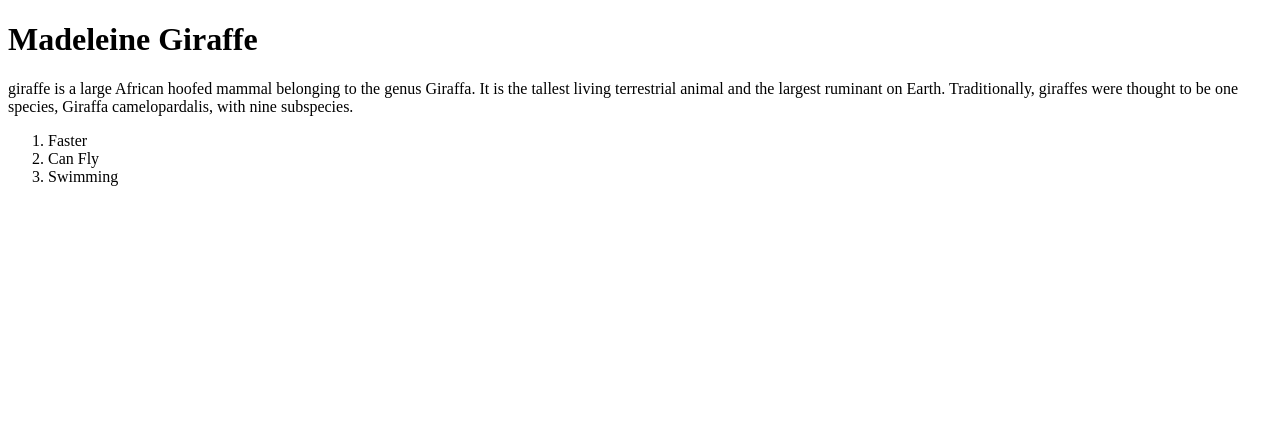
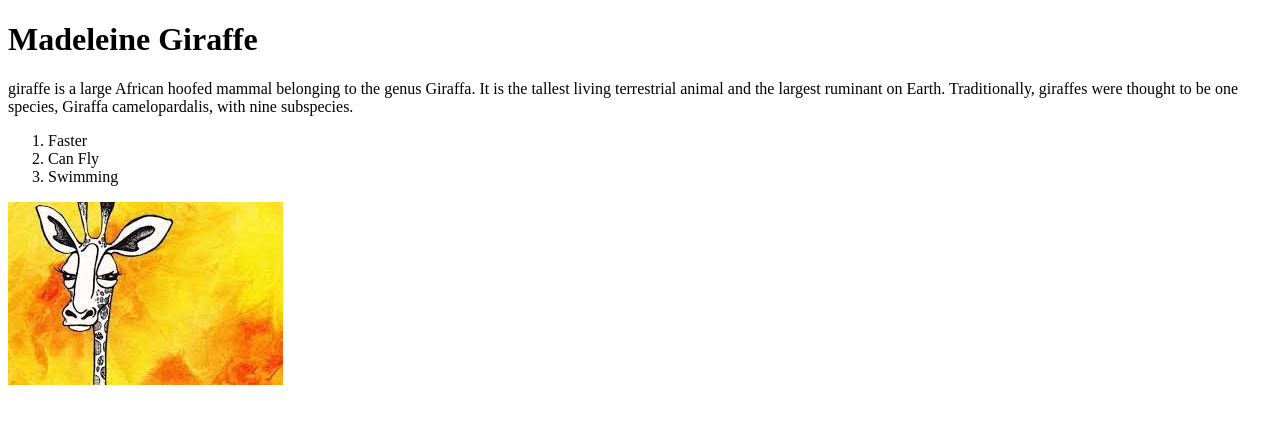
Before and after one commit to 44-563-Web-Apps-S23/44563-webapps-assignment-3-Megh8na, a plain HTML site: page Bonus.html in a window 1280 px wide. Drawn offline with Linux system fonts and the light colour scheme.

Commit message:
Modified

```diff
--- a/Bonus.html
+++ b/Bonus.html
@@ -16,7 +16,7 @@
         <li>Swimming</li>
     </ol>
 
-    <a href="Giraffee.jpeg"></a>
+    <img src= "Giraffee.jpeg" alt="Giraffe"
 
 </body>
 </html>
```
Also changed, not shown: index.html (+1 -0 lines).
